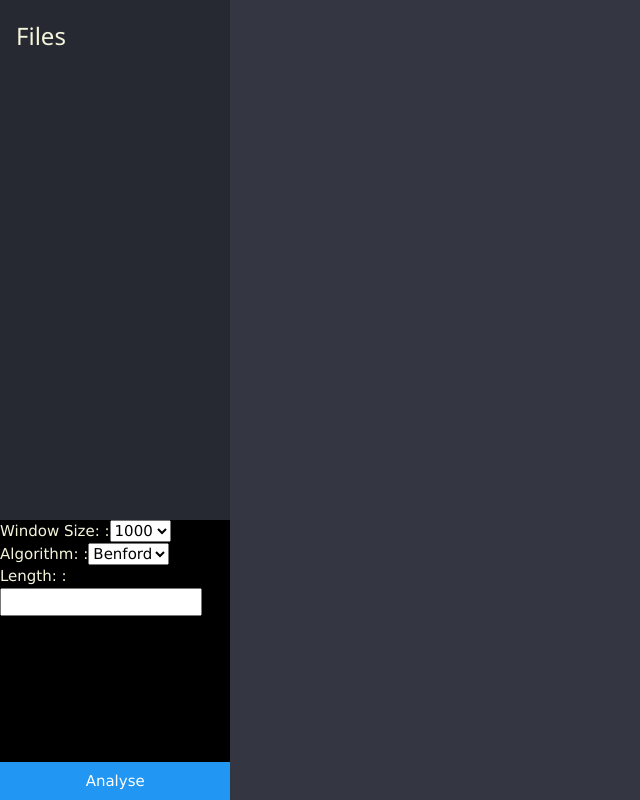
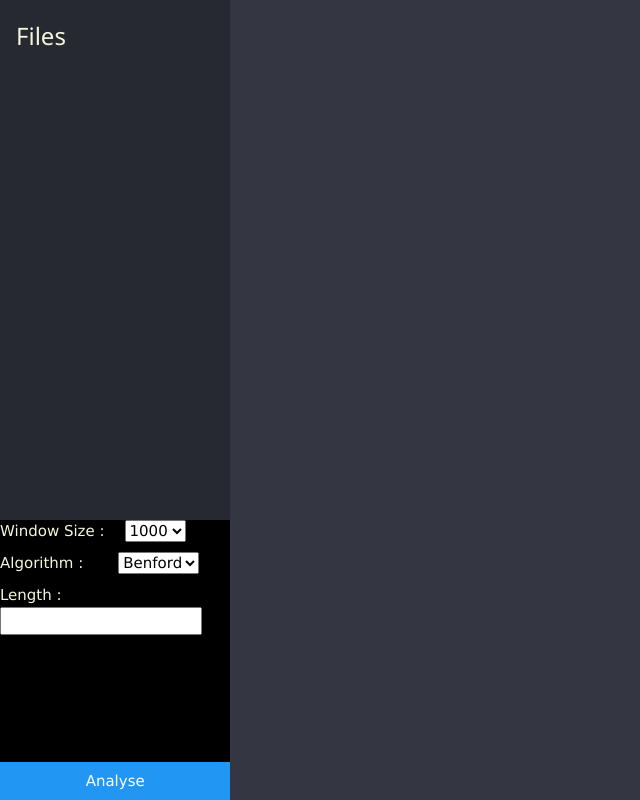
Before and after one commit to kshannoninnes/hyprfire, a Django app: template src/hyprfire/hyprfire_app/templates/hyprfire_app/index.html in a window 1280 px wide. Shown: the whole page, without its empty margins (0-640 px from the left). Run offline with Django 3.2, Linux system fonts and the light colour scheme; the template is opened without the code that fills it: values that come from a table or form of the project are taken from there, others are empty; parts of the project's set-up code (start-up, migrations or seed data) failed here and were passed over; some libraries are stand-ins or nearby versions.

Commit message:
fixed some content not displayed on initial page and fixed some css to make it look presentable

```diff
--- a/src/hyprfire/hyprfire_app/forms.py
+++ b/src/hyprfire/hyprfire_app/forms.py
@@ -12,7 +12,7 @@ ALGORITHMS = [
 
 
 class AnalyseForm(forms.Form):
-    window = forms.CharField(label="Window Size: ", widget=forms.Select(choices=WINDOW_SIZES))
-    algorithm = forms.CharField(label="Algorithm: ", widget=forms.Select(choices=ALGORITHMS))
-    length = forms.CharField(label="Length: ", widget=forms.TextInput(
+    window = forms.CharField(label="Window Size ", widget=forms.Select(choices=WINDOW_SIZES))
+    algorithm = forms.CharField(label="Algorithm ", widget=forms.Select(choices=ALGORITHMS))
+    length = forms.CharField(label="Length ", widget=forms.TextInput(
         attrs={'class': 'form-control', 'autocomplete': 'off', 'pattern': '[0-9]+', 'title': 'Enter numbers Only '}))
--- a/src/hyprfire/hyprfire_app/static/hyprfire_app/page-style.css
+++ b/src/hyprfire/hyprfire_app/static/hyprfire_app/page-style.css
@@ -45,13 +45,16 @@
   padding-bottom: 20px;
 }
 
-.windowSizes {
-    margin-bottom: 20px;
+#id_window {
+    margin-bottom: 10px;
     margin-left: 20px;
 }
 
-.algorithm {
-    display: inline-block;
-    vertical-align: middle;
-    margin-right: 30px;
+#id_algorithm {
+    margin-bottom: 10px;
+    margin-left: 35px;
 }
+
+#id_length {
+  display: block;
+}
--- a/src/hyprfire/hyprfire_app/templates/hyprfire_app/index.html
+++ b/src/hyprfire/hyprfire_app/templates/hyprfire_app/index.html
@@ -18,7 +18,7 @@
     <div class="split left" id="left_container">
         <ul class="w3-ul" id="file_list">
         <li><h3>Files</h3></li>
-        {% for file in object_list %}
+        {% for file in filenames %}
             <li class="w3-hover-amber" onclick="set_selected('{{ file }}')">{{ file }}</li>
         {% endfor %}
         </ul>
```
Also changed, not shown: src/hyprfire/hyprfire_app/views.py (+8 -17 lines).
